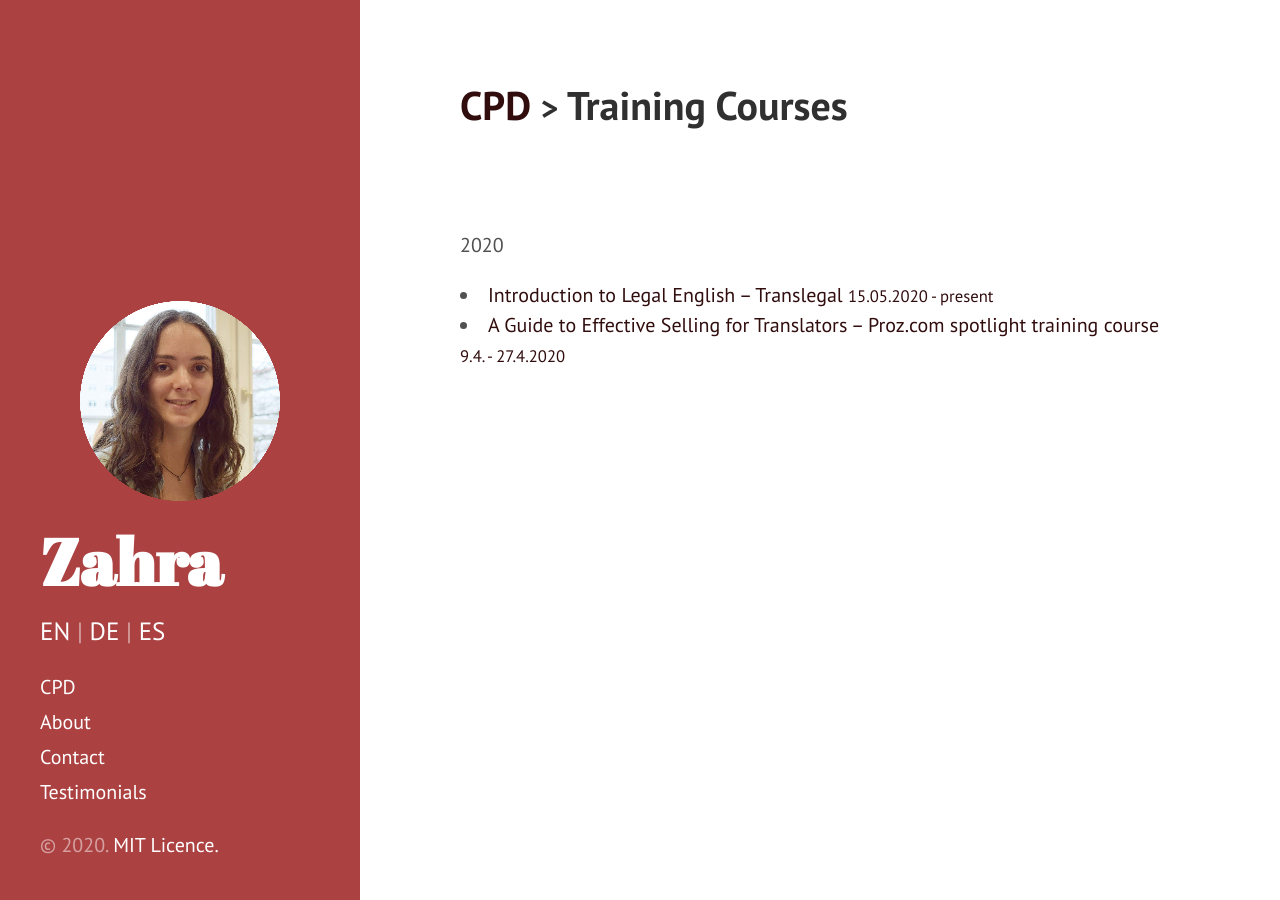
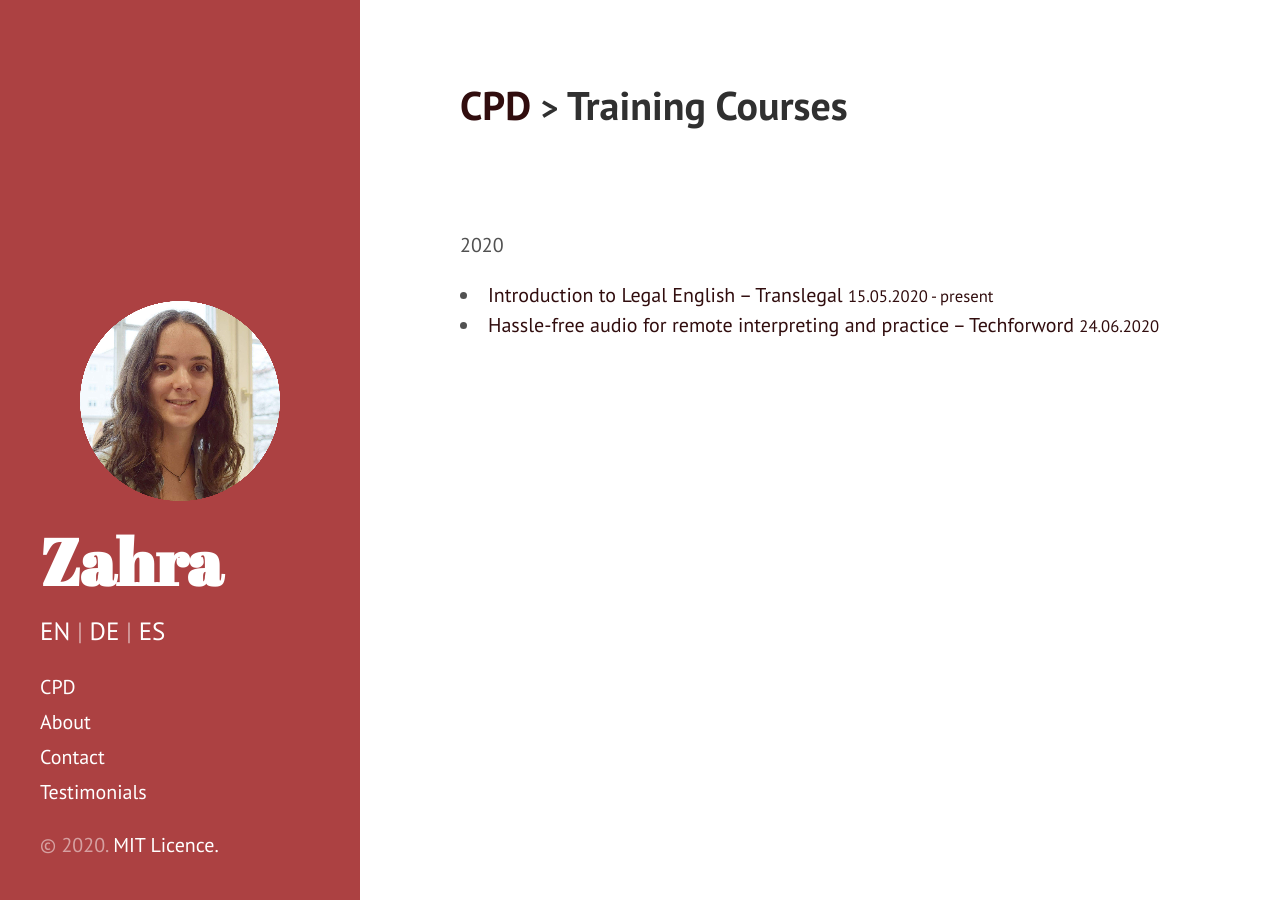
Before and after one commit to Zahra-Claire-Bahrani-Peacock/zahra-claire-bahrani-peacock.github.io, a Jekyll site: the page built from CPD-training-courses.md, in a window 1280 px wide. Built offline with Jekyll 4.4.1, drawn with Linux system fonts in a browser that asks for light colours.

Commit message:
Update CPD-training-courses.md

```diff
--- a/CPD-training-courses.md
+++ b/CPD-training-courses.md
@@ -9,4 +9,4 @@ permalink: training-courses
 2020
 <li><a href="https://www.translegal.com/product/introduction-to-legal-english/" target="_blank">Introduction to Legal English – Translegal <small>15.05.2020 - present</small></a></li>
 
-<li><a href="https://training.proz.com/spotlight-training/guide-to-effective-sales" target="_blank">A Guide to Effective Selling for Translators – Proz.com spotlight training course <small>9.4. - 27.4.2020</small></a></li>
+<li><a href="https://techforword.com/p/getting-the-right-mix" target="_blank">Hassle-free audio for remote interpreting and practice – Techforword <small>24.06.2020</small></a></li>
```
